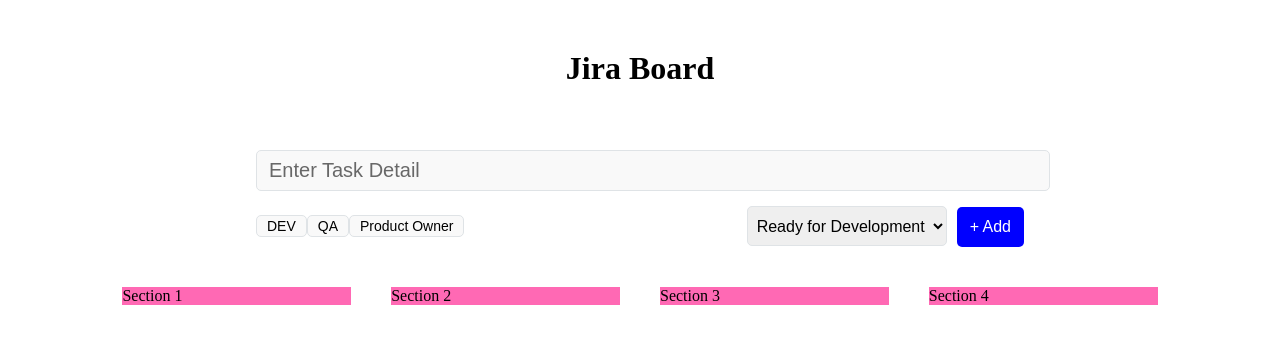
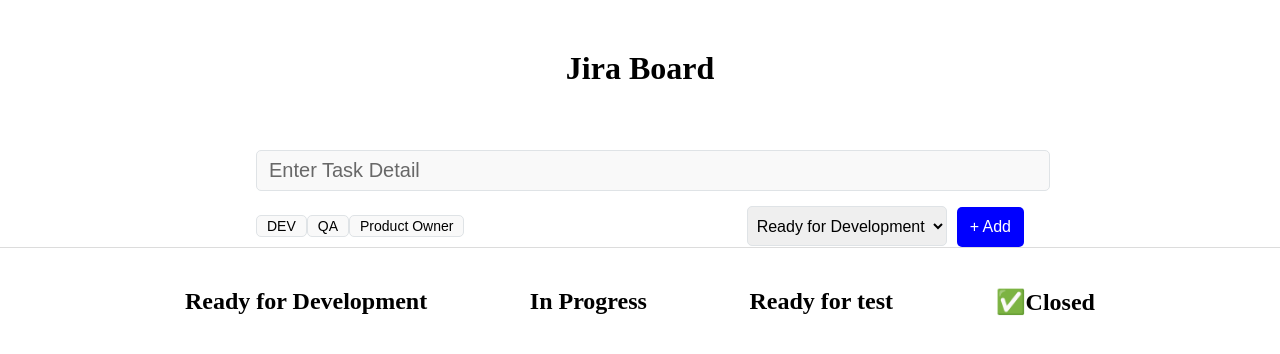
Before and after one commit to shivanshtanonwork/JiraBoard, a React (Vite) app: page / in a window 1280 px wide. Shown: the top 354 px of the page. Built offline with nearby package versions, Linux system fonts and the light colour scheme.

Commit message:
Created reusable columns

```diff
--- a/src/App.css
+++ b/src/App.css
@@ -8,9 +8,3 @@
   justify-content: space-evenly;
   padding: 20px 8%;
 }
-
-.task_column {
-  width: 30%;
-  background-color: hotpink;
-  margin: 20px;
-}
--- a/src/App.jsx
+++ b/src/App.jsx
@@ -1,6 +1,7 @@
 import React from "react";
 import "./app.css";
 import TaskForm from "./components/TaskForm/TaskForm";
+import TaskColumn from "./components/TaskColumn/TaskColumn";
 
 const App = () => {
   return (
@@ -8,10 +9,10 @@
       <h1 style={{ textAlign: "center", margin: "50px" }}>Jira Board</h1>
       <TaskForm />
       <main className="app_main">
-        <section className="task_column">Section 1</section>
-        <section className="task_column">Section 2</section>
-        <section className="task_column">Section 3</section>
-        <section className="task_column">Section 4</section>
+        <TaskColumn title="Ready for Development" />
+        <TaskColumn title="In Progress" />
+        <TaskColumn title="Ready for test" />
+        <TaskColumn title="✅Closed" />
       </main>
     </div>
   );
--- /dev/null
+++ b/src/components/Tag/Tag.css
@@ -0,0 +1,9 @@
+.tag {
+    font-size: 14px;
+    font-weight: 500;
+    background-color: #f9f9f9;
+    border: 1px solid #dfe3e6;
+    border-radius: 5px;
+    padding: 2px 10px;
+    cursor: pointer;
+}
--- /dev/null
+++ b/src/components/Tag/Tag.jsx
@@ -0,0 +1,11 @@
+import "./Tag.css";
+
+const Tag = ({ tagName }) => {
+  return (
+    <>
+      <button className="tag">{tagName}</button>
+    </>
+  );
+};
+
+export default Tag;
--- /dev/null
+++ b/src/components/TaskColumn/TaskColumn.css
@@ -0,0 +1,8 @@
+.task_column_heading {
+    display: flex;
+    align-items: center;
+}
+
+.task_column {
+    margin: 20px;
+}
--- /dev/null
+++ b/src/components/TaskColumn/TaskColumn.jsx
@@ -0,0 +1,13 @@
+import "./TaskColumn.css";
+
+const TaskColumn = ({ title }) => {
+  return (
+    <div>
+      <section className="task_column">
+        <h2 className="task_column_heading">{title}</h2>
+      </section>
+    </div>
+  );
+};
+
+export default TaskColumn;
--- a/src/components/TaskForm/TaskForm.css
+++ b/src/components/TaskForm/TaskForm.css
@@ -2,6 +2,7 @@
     display: flex;
     align-items: center;
     justify-content: center;
+    border-bottom: 1px solid #dcdcdc;
 }
 
 .app_header>form {
@@ -30,16 +31,6 @@
     color: #686868;
 }
 
-.tag {
-    font-size: 14px;
-    font-weight: 500;
-    background-color: #f9f9f9;
-    border: 1px solid #dfe3e6;
-    border-radius: 5px;
-    padding: 2px 10px;
-    cursor: pointer;
-}
-
 .task_status {
     font-size: 16px;
     font-weight: 500;
--- a/src/components/TaskForm/TaskForm.jsx
+++ b/src/components/TaskForm/TaskForm.jsx
@@ -1,3 +1,4 @@
+import Tag from "../Tag/Tag";
 import "./TaskForm.css";
 
 const TaskForm = () => {
@@ -11,9 +12,9 @@
         />
         <div className="task_form_bottom">
           <div>
-            <button className="tag">DEV</button>
-            <button className="tag">QA</button>
-            <button className="tag">Product Owner</button>
+            <Tag tagName="DEV" />
+            <Tag tagName="QA" />
+            <Tag tagName="Product Owner" />
           </div>
           <div>
             <select className="task_status">
```
